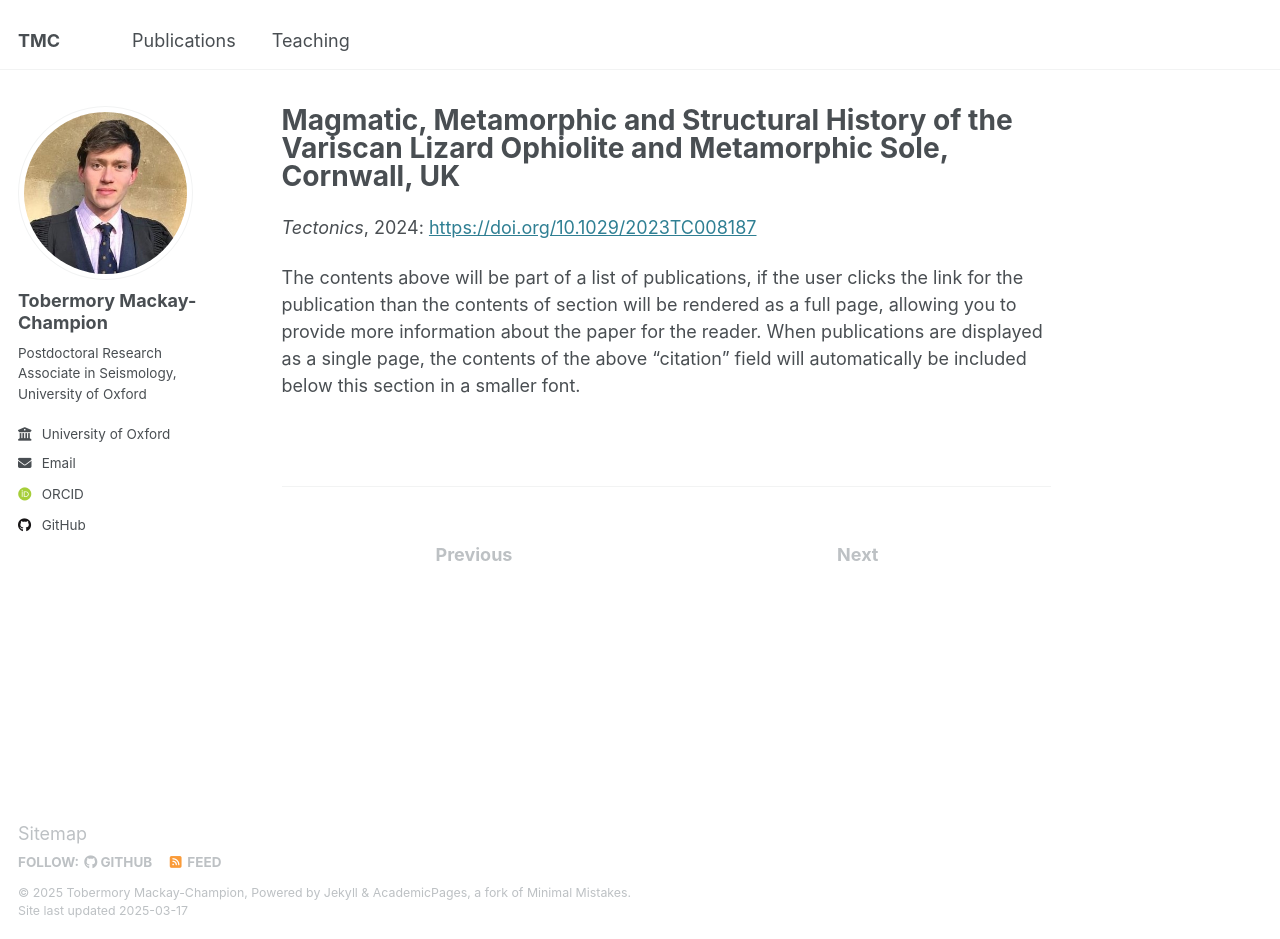
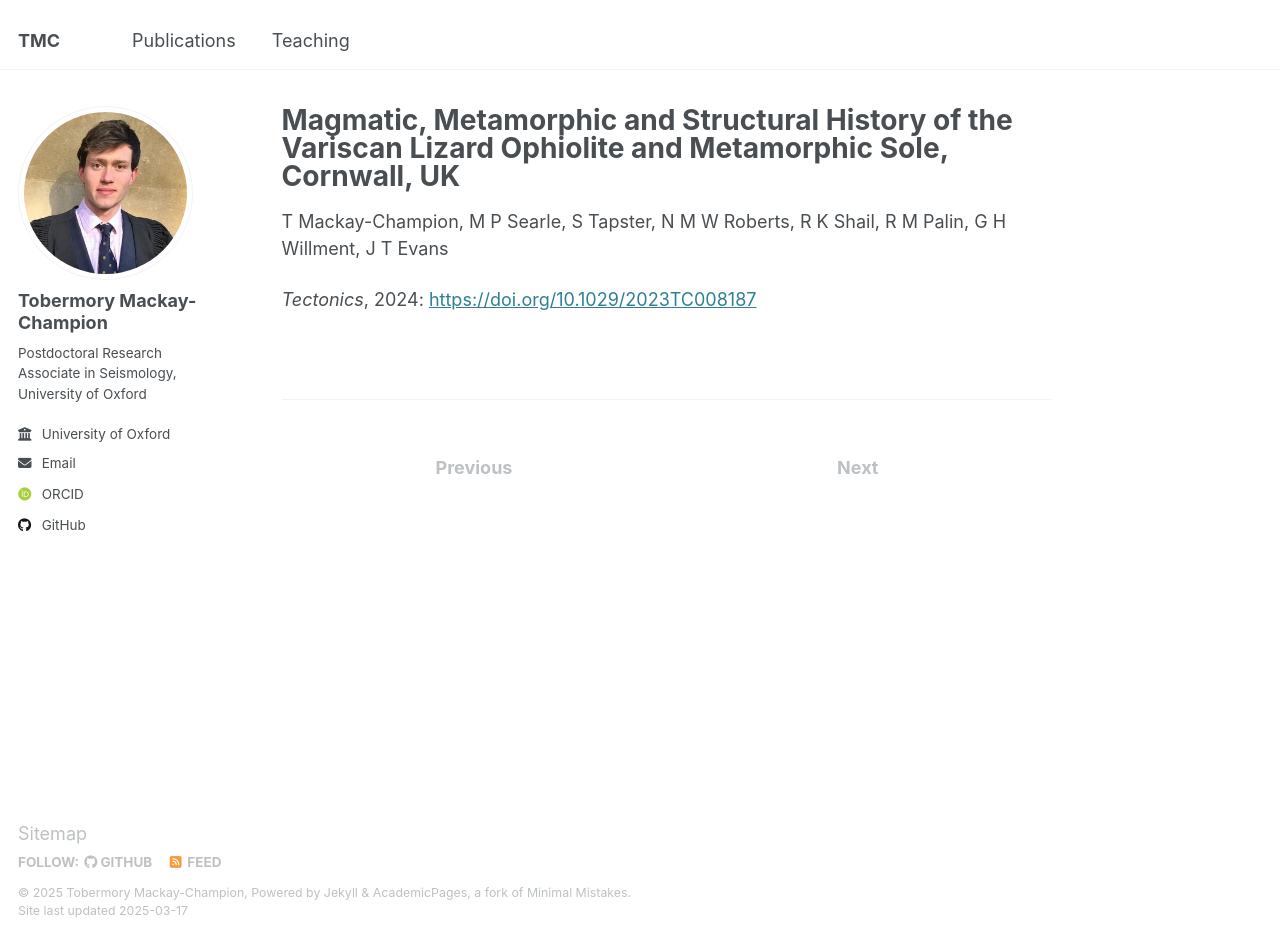
Before and after one commit to TMackay-Champion/TMackay-Champion.github.io, a Jekyll site: the page built from _publications/2024-04-05-lizard.md, in a window 1280 px wide and 939 px high. Built offline with Jekyll 4.4.1, drawn with Linux system fonts in a browser that asks for light colours; some web fonts are replaced.

Commit message:
Update 2024-04-05-lizard.md

```diff
--- a/_publications/2024-04-05-lizard.md
+++ b/_publications/2024-04-05-lizard.md
@@ -7,8 +7,6 @@ excerpt: 'This paper is about the evolution of the Lizard ophiolite in southwest
 date: 2024-04-05
 venue: 'Tectonics'
 paperurl: 'https://doi.org/10.1029/2023TC008187'
+authors: "T Mackay-Champion, M P Searle, S Tapster, N M W Roberts, R K Shail, R M Palin, G H Willment, J T Evans"
 pdfurl: 'http://tmackay-champion.github.io/files/2024-Lizard.pdf'
-citation: 'Your Name, You. (2009). &quot;Paper Title Number 1.&quot; <i>Journal 1</i>. 1(1).'
 ---
-
-The contents above will be part of a list of publications, if the user clicks the link for the publication than the contents of section will be rendered as a full page, allowing you to provide more information about the paper for the reader. When publications are displayed as a single page, the contents of the above "citation" field will automatically be included below this section in a smaller font.
```
